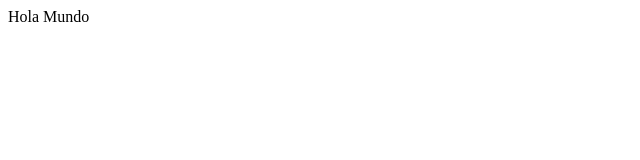
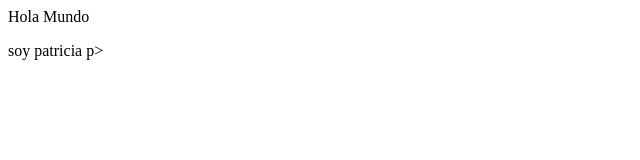
Before and after one commit to gonzamoreno/EDI1, a plain HTML site: page index.html in a window 1280 px wide. Shown: the full height of the page, 0-640 px from the left. Drawn offline with Linux system fonts and the light colour scheme.

Commit message:
inclui mi nombre.

```diff
--- a/index.html
+++ b/index.html
@@ -1,3 +1,4 @@
 <html><body>
     Hola Mundo
+    <p> soy patricia </body>p>
 </body></html>
```
